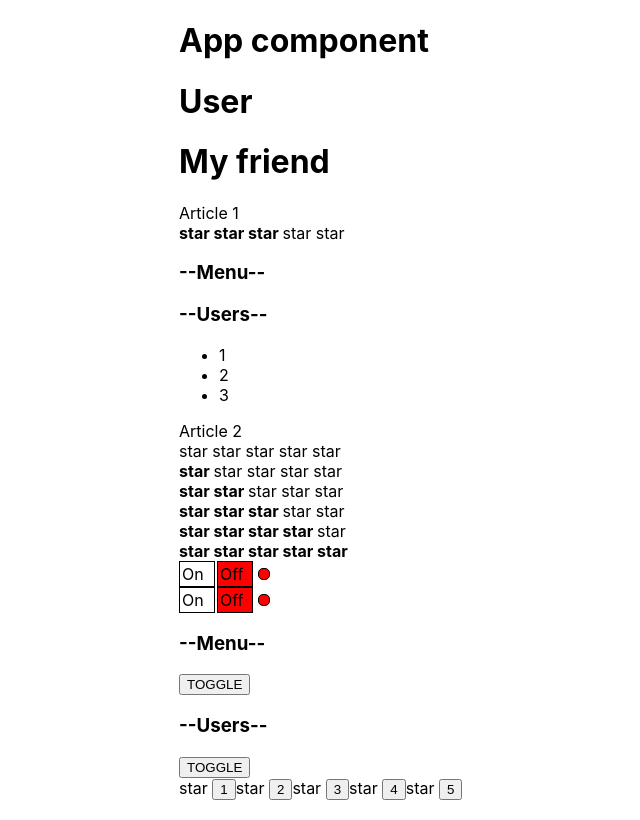
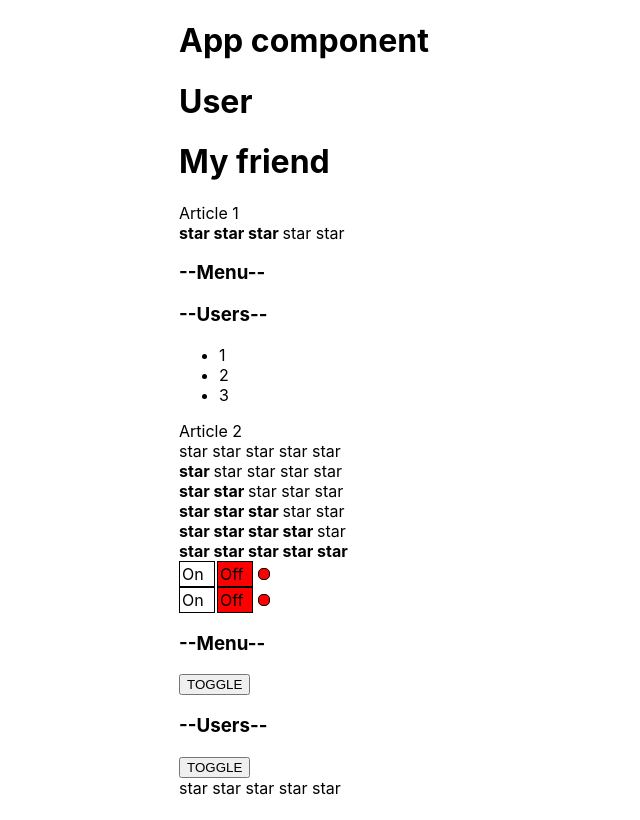
Before and after one commit to Kattekly/React-Podrobno, a React (Create React App) app: page / in a window 1280 px wide. Shown: the whole page, without its empty margins (161-801 px from the left). Built offline with nearby package versions, Linux system fonts and the light colour scheme.

Commit message:
Lessons-8

```diff
--- a/src/components/Raiting/UncontrolledRaiting.tsx
+++ b/src/components/Raiting/UncontrolledRaiting.tsx
@@ -11,11 +11,11 @@ export function UncontrolledRaiting(props: RatingPropsType) {
 
     return (
         <div>
-            <Star selected={value > 0}/><button onClick={() => {setValue(1)}}>1</button>
-            <Star selected={value > 1}/><button onClick={() => {setValue(2)}}>2</button>
-            <Star selected={value > 2}/><button onClick={() => {setValue(3)}}>3</button>
-            <Star selected={value > 3}/><button onClick={() => {setValue(4)}}>4</button>
-            <Star selected={value > 4}/><button onClick={() => {setValue(5)}}>5</button>
+            <Star selected={value > 0}/>
+            <Star selected={value > 1}/>
+            <Star selected={value > 2}/>
+            <Star selected={value > 3}/>
+            <Star selected={value > 4}/>
         </div>
     )
 }
```
